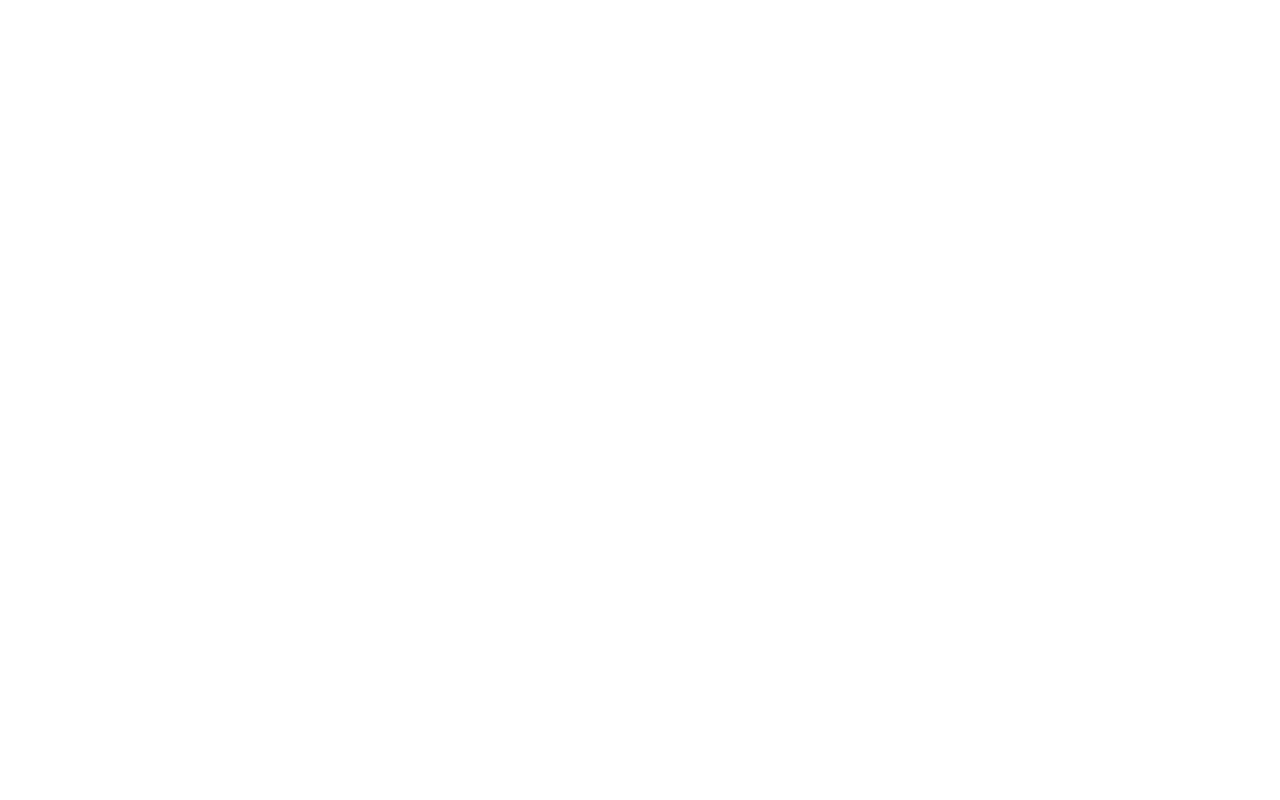
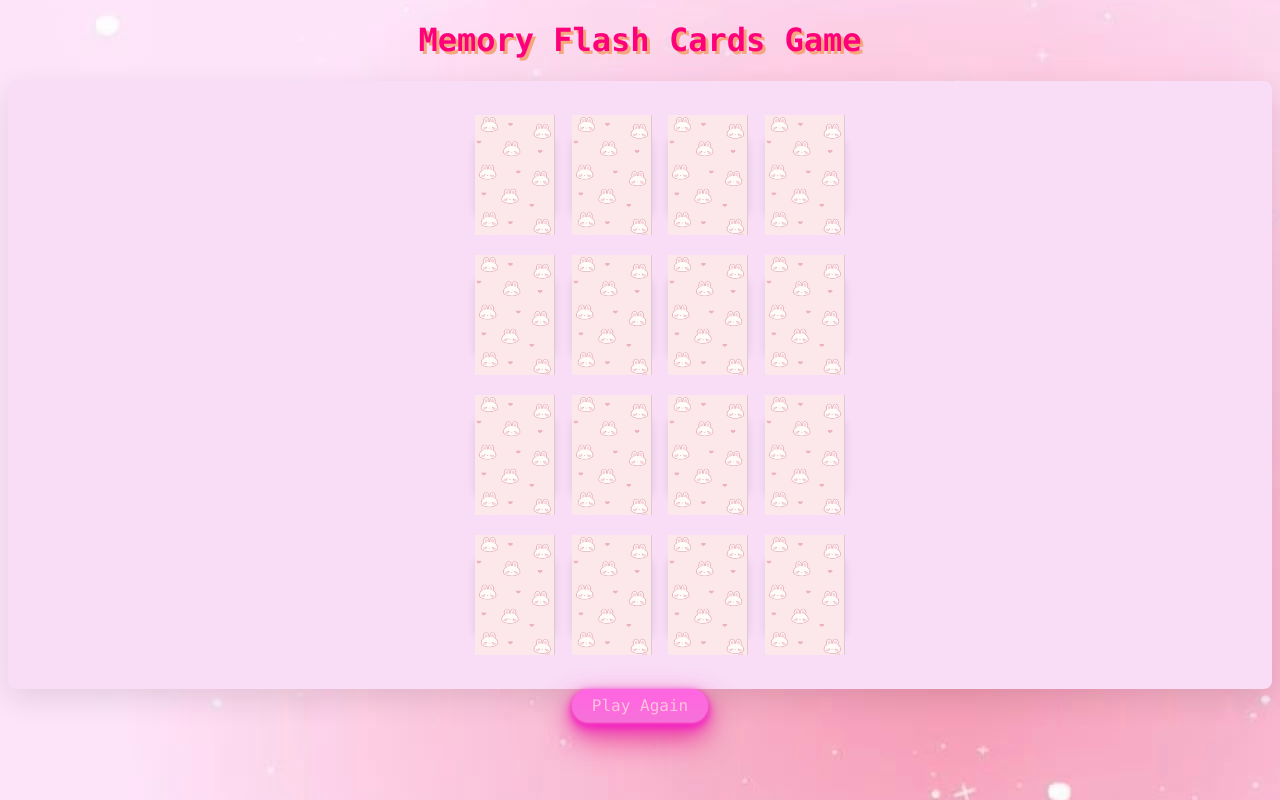
Before and after one commit to fatemaajmi/Memory-Flash-Cards, a plain HTML site: page level2.html in a window 1280 px wide. Drawn offline with Linux system fonts and the light colour scheme.

Commit message:
done with level2 html

```diff
--- a/level2.css
+++ b/level2.css
@@ -0,0 +1,137 @@
+html{
+    background-image:url(./IMAGES/IMG_0250.jpg);
+    background-repeat: no-repeat;
+}
+button{
+
+background-color: #ff67e1;
+border-radius: 100px;
+box-shadow: rgba(244, 116, 216, 0.925) 0 -25px 18px -14px inset,rgba(255, 133, 216, 0.732) 0 1px 2px,rgba(235, 65, 190, 0.914) 0 2px 4px,rgba(255, 0, 204, 0.767) 0 4px 8px,rgba(237, 48, 193, 0.848) 0 8px 16px,rgba(231, 34, 139, 0.801) 0 16px 32px;
+color: rgb(255, 193, 221);
+cursor:pointer;
+font-family: "Lucida Console", "Monaco", monospace;
+padding: 7px 20px;
+text-align: center;
+border: 0;
+font-size: 16px;
+}
+.btn{
+
+display: flex;
+justify-content: center;
+align-items: center;
+}
+.topic{
+    margin:0 auto;
+    text-align: center;
+    font-family: "Lucida Console", "Monaco", monospace;
+    text-shadow: 3px 3px #f4a272ec;
+    color: rgb(255, 0, 123);
+
+}
+
+
+.wrapper{
+    padding: 1vh;
+    border-radius: 1vh;
+    background: #f9dcf6;
+    box-shadow: 0 10px 30px rgba(0,0,0,0.1);
+    display: flex;
+    justify-content:space-evenly;
+    width: auto;
+
+}
+.cards, .card, .view{
+    display: flex;
+    align-items: center;
+    justify-content: space-evenly;
+}
+.cards{
+    height: 70vh;
+    width: 50vh;
+    flex-wrap:wrap;
+    justify-content: space-evenly;
+}
+.cards .card{
+    cursor: pointer;
+    list-style: none;
+    user-select: none;
+    position: relative;
+    perspective: 100vh;
+    transform-style: preserve-3d;
+    height: calc(70vh / 4 - 2vh);
+    width: calc(50vh / 4 - 2vh);
+}
+.card.shake{
+    animation: shake 0.35s ease-in-out;
+}
+@keyframes shake {
+    0%, 100%{
+    transform: translateX(0);
+    }
+    20%{
+    transform: translateX(-13px);
+    }
+    40%{
+    transform: translateX(13px);
+    }
+    60%{
+    transform: translateX(-8px);
+    }
+    80%{
+    transform: translateX(8px);
+    }
+}
+.card .view{
+    width: 10vh;
+    height: 10vh;
+    position: absolute;
+    border-radius: 1vh;
+    background: #fff;
+    pointer-events: none;
+    backface-visibility: hidden;
+    box-shadow: 0 3px 10px rgba(0,0,0,0.1);
+    transition: transform 0.25s linear;
+}
+
+.card .front-view img{
+    width: 10vh;
+    height: 15vh;
+}
+.card .back-view img{
+    width: 10vh;
+    height: 15vh;
+}
+.card .back-view{
+    transform: rotateY(-180deg);
+}
+.card.flip .back-view{
+    transform: rotateY(0);
+}
+.card.flip .front-view{
+    transform: rotateY(180deg);
+}
+@media screen and (max-width: 100vh) {
+    .cards{
+    height: 35vh;
+    width: 35vh;
+    }
+    .card .front-view img{
+    width: 3vh;
+    }
+    .card .back-view img{
+    max-width: 3vh;
+    }
+}
+@media screen and (max-width: 100vh) {
+    .cards{
+    height: 50vh;
+    width: 50vh;
+    }
+    .card .front-view img{
+    width: 20vh;
+    }
+    .card .back-view img{
+    max-width: 20vh;
+    }
+}
--- a/level2.html
+++ b/level2.html
@@ -0,0 +1,164 @@
+<!DOCTYPE html>
+<html lang="en">
+<head>
+    <meta charset="UTF-8">
+    <meta name="viewport" content="width=device-width, initial-scale=1.0">
+    <link rel="stylesheet" href="level2.css">
+    <script defer src="level2.js"></script>
+    <title>Memory Flash Cards Game</title>
+</head>
+<body>
+    <audio id="sound1" src="gamem.mp3" autoplay loop preload="auto"></audio>
+
+    <div class="topic">
+        <h1>Memory Flash Cards Game</h1>
+    </div>
+
+<div class="wrapper">
+    <ul class="cards">
+    <li class="card">
+        <div class="view front-view">
+        <img src="./cards/front.JPG" alt="icon">
+        </div>
+        <div class="view back-view">
+        <img src="./cards/img-1.JPG" alt="card-img">
+        </div>
+    </li>
+    <li class="card">
+        <div class="view front-view">
+        <img src="./cards/front.JPG" alt="icon">
+        </div>
+        <div class="view back-view">
+        <img src="./cards/img-1.JPG" alt="card-img">
+        </div>
+    </li>
+    <li class="card">
+        <div class="view front-view">
+        <img src="./cards/front.JPG" alt="icon">
+        </div>
+        <div class="view back-view">
+        <img src="./cards/img-2.JPG" alt="card-img">
+        </div>
+    </li>
+    <li class="card">
+        <div class="view front-view">
+        <img src="./cards/front.JPG" alt="icon">
+        </div>
+        <div class="view back-view">
+        <img src="./cards/img-2.JPG" alt="card-img">
+        </div>
+    </li>
+    <li class="card">
+        <div class="view front-view">
+        <img src="./cards/front.JPG" alt="icon">
+        </div>
+        <div class="view back-view">
+        <img src="./cards/img-3.JPG" alt="card-img">
+        </div>
+    </li>
+    <li class="card">
+        <div class="view front-view">
+        <img src="./cards/front.JPG" alt="icon">
+        </div>
+        <div class="view back-view">
+        <img src="./cards/img-3.JPG" alt="card-img">
+        </div>
+    </li>
+    <li class="card">
+        <div class="view front-view">
+        <img src="./cards/front.JPG" alt="icon">
+        </div>
+        <div class="view back-view">
+        <img src="./cards/img-4.JPG" alt="card-img">
+        </div>
+    </li>
+    <li class="card">
+        <div class="view front-view">
+        <img src="./cards/front.JPG" alt="icon">
+        </div>
+        <div class="view back-view">
+        <img src="./cards/img-4.JPG" alt="card-img">
+        </div>
+    </li>
+
+    <li class="card">
+        <div class="view front-view">
+        <img src="./cards/front.JPG" alt="icon">
+        </div>
+        <div class="view back-view">
+        <img src="./cards/img-5.JPG" alt="card-img">
+        </div>
+    </li>
+
+    <li class="card">
+        <div class="view front-view">
+        <img src="./cards/front.JPG" alt="icon">
+        </div>
+        <div class="view back-view">
+        <img src="./cards/img-5.JPG" alt="card-img">
+        </div>
+    </li>
+
+    <li class="card">
+        <div class="view front-view">
+        <img src="./cards/front.JPG" alt="icon">
+        </div>
+        <div class="view back-view">
+        <img src="./cards/img-6.JPG" alt="card-img">
+        </div>
+    </li>
+
+    <li class="card">
+        <div class="view front-view">
+        <img src="./cards/front.JPG" alt="icon">
+        </div>
+        <div class="view back-view">
+        <img src="./cards/img-6.JPG" alt="card-img">
+        </div>
+    </li>
+
+    <li class="card">
+        <div class="view front-view">
+        <img src="./cards/front.JPG" alt="icon">
+        </div>
+        <div class="view back-view">
+        <img src="./cards/img-7.JPG" alt="card-img">
+        </div>
+    </li>
+
+    <li class="card">
+        <div class="view front-view">
+        <img src="./cards/front.JPG" alt="icon">
+        </div>
+        <div class="view back-view">
+        <img src="./cards/img-7.JPG" alt="card-img">
+        </div>
+
+        <li class="card">
+            <div class="view front-view">
+            <img src="./cards/front.JPG" alt="icon">
+            </div>
+            <div class="view back-view">
+            <img src="./cards/img-8.JPG" alt="card-img">
+            </div>
+        </li>
+
+        <li class="card">
+            <div class="view front-view">
+            <img src="./cards/front.JPG" alt="icon">
+            </div>
+            <div class="view back-view">
+            <img src="./cards/img-8.JPG" alt="card-img">
+            </div>
+        </li>
+    </li>
+    </ul>
+
+</div>
+
+
+<div class="btn">
+    <a href="startpage.html"> <button onclick="playAgain()">Play Again</button></a>
+</div>
+</body>
+</html>
```
Also changed, not shown: startpage.html (+0 -1 lines), startpage.js (deleted), 2 other files.
